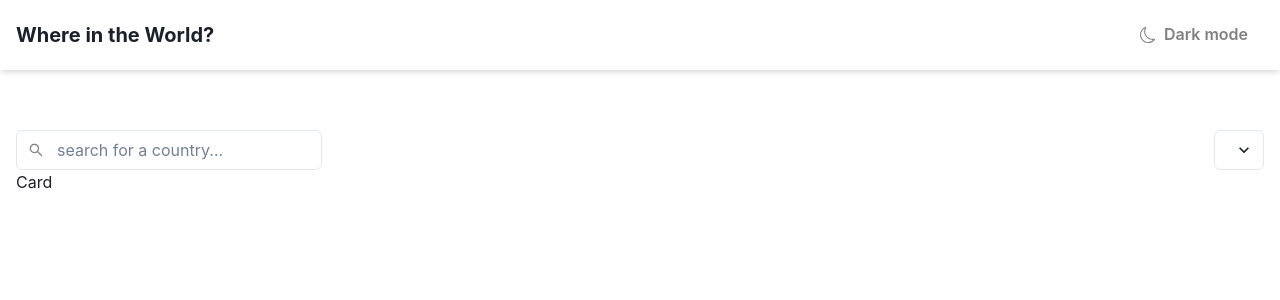
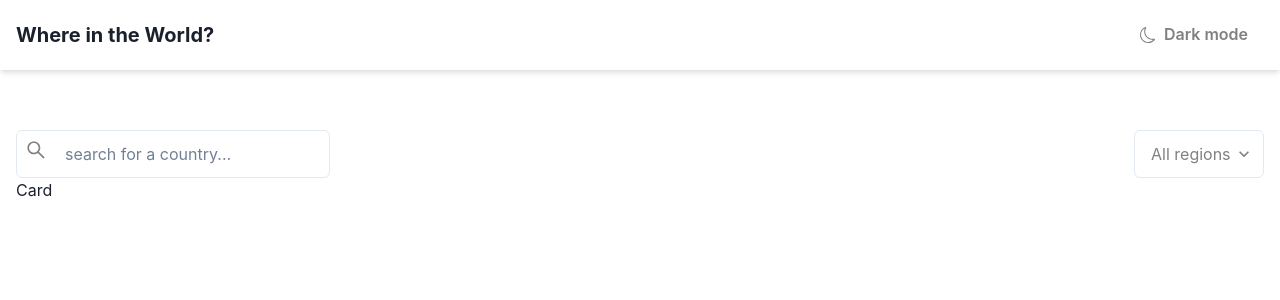
Before and after one commit to ElDev1/rest-countries-challenge, a React (Vite) app: page / in a window 1280 px wide. Shown: the top 300 px of the page. Built offline with nearby package versions, Linux system fonts and the light colour scheme.

Commit message:
create select button

```diff
--- a/src/components/searchBar/SearchBar.jsx
+++ b/src/components/searchBar/SearchBar.jsx
@@ -8,14 +8,19 @@ export const SearchBar = () => {
         <InputGroup>
           <InputLeftElement
             pointerEvents='none'
-            children={<AiOutlineSearch  color='gray' />}
+            children={<AiOutlineSearch fontSize='22px' color='gray' />}
           />
-          <Input type='text' placeholder='search for a country...' />
+          <Input size='lg' type='text' color='gray' fontSize='16px' placeholder='search for a country...' />
         </InputGroup>
       </Box>
       <Box>
-        <Select>
-
+        <Select color='gray' fontSize='16px' size='lg'>
+          <option selected value='all'>All regions</option>
+          <option value='africa'>Africa</option>
+          <option value='america'>America</option>
+          <option value='asia'>Asia</option>
+          <option value='europe'>Europe</option>
+          <option value='oceania'>Oceania</option>
         </Select>
       </Box>
     </Stack>
```
